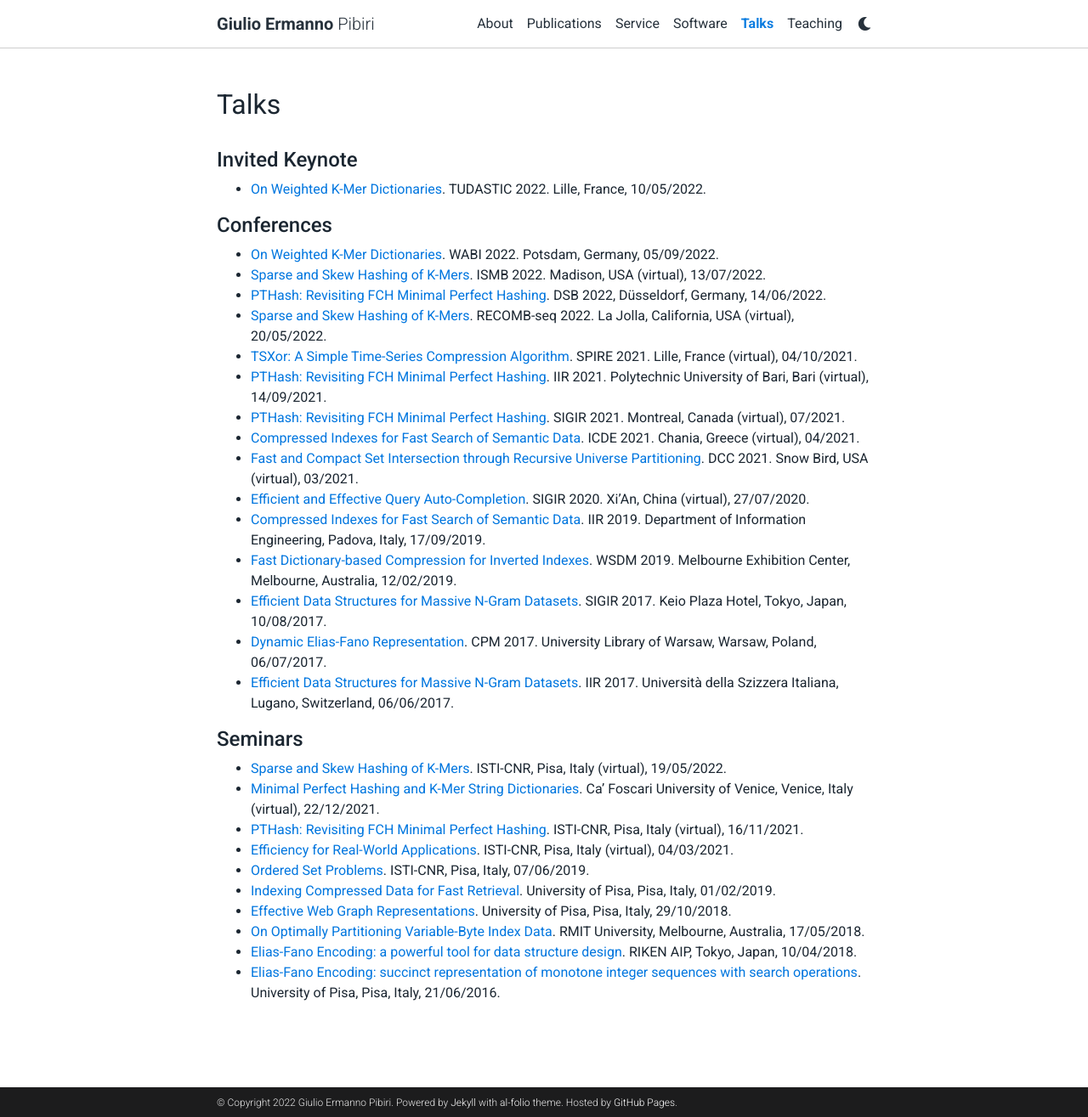
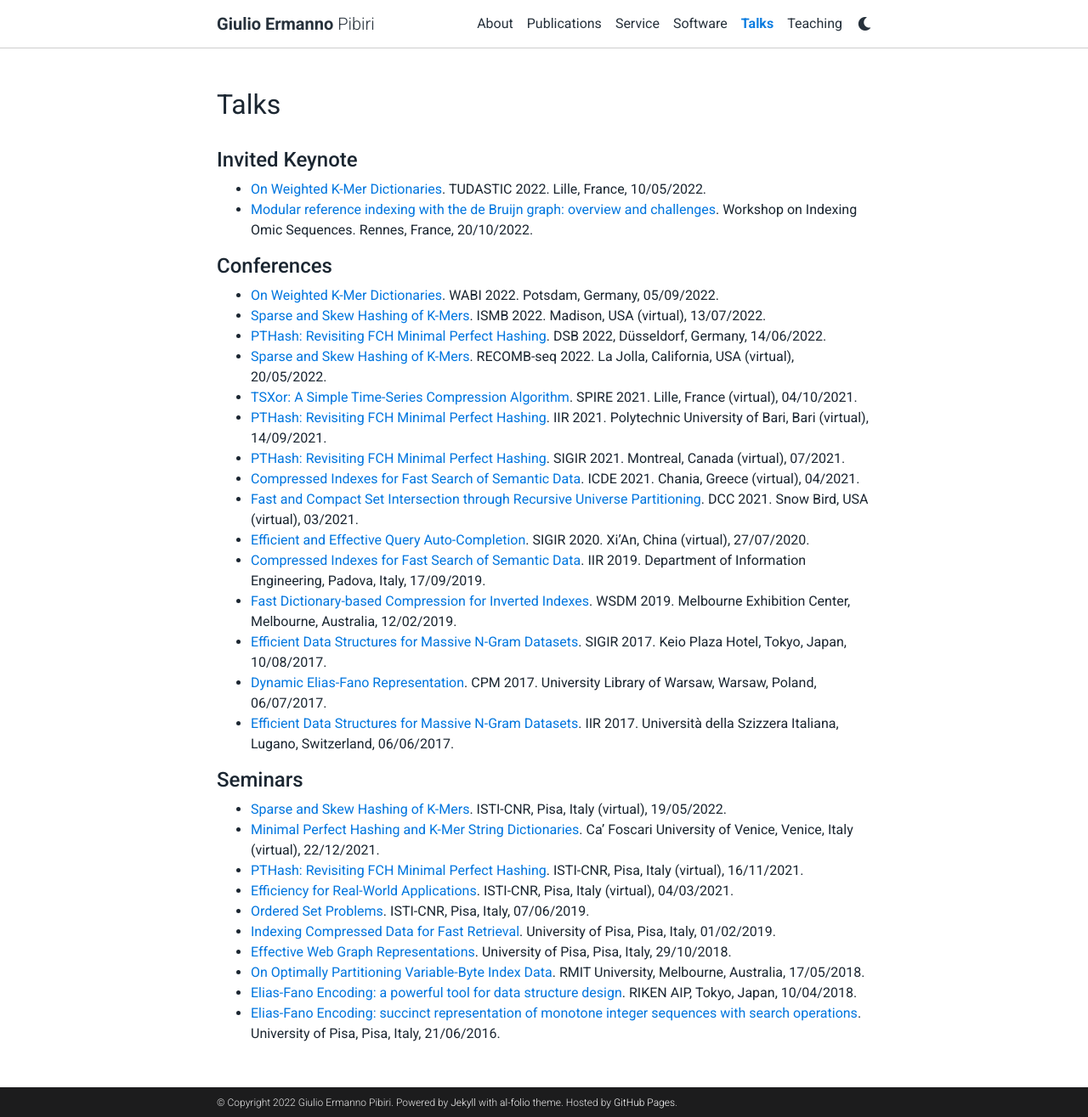
Before and after one commit to jermp/jermp.github.io, a Jekyll site: the page built from _pages/talks.md, in a window 1280 px wide and 1315 px high. Shown: the whole window at 85% size. Built offline with Jekyll 4.4.1, drawn with Linux system fonts in a browser that asks for light colours; comment, search, counter and statistics services are not loaded; a style sheet for code colours, icons or effects is not loaded.

Commit message:
added talk

```diff
--- a/_pages/talks.md
+++ b/_pages/talks.md
@@ -9,6 +9,7 @@ nav: true
 #### **Invited Keynote**
 
 - [On Weighted K-Mer Dictionaries](assets/pdf/slides/TUDASTIC2022.pdf){:target="\_blank"}. TUDASTIC 2022. Lille, France, 10/05/2022.
+- [Modular reference indexing with the de Bruijn graph: overview and challenges](assets/pdf/slides/ref-indexing-2022.pdf){:target="\_blank"}. Workshop on Indexing Omic Sequences. Rennes, France, 20/10/2022.
 
 #### **Conferences**
 
```
Also changed, not shown: 1 other file.
